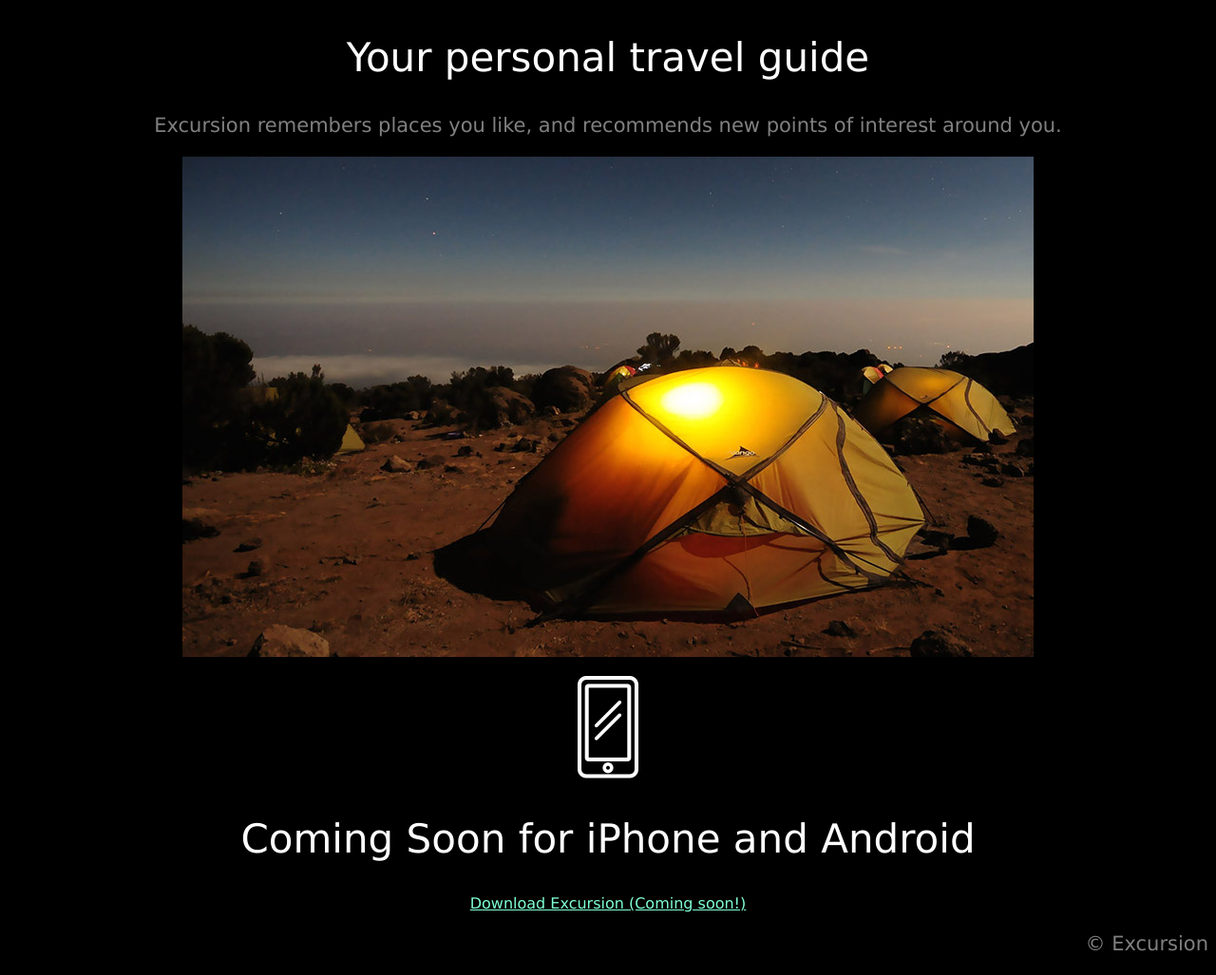
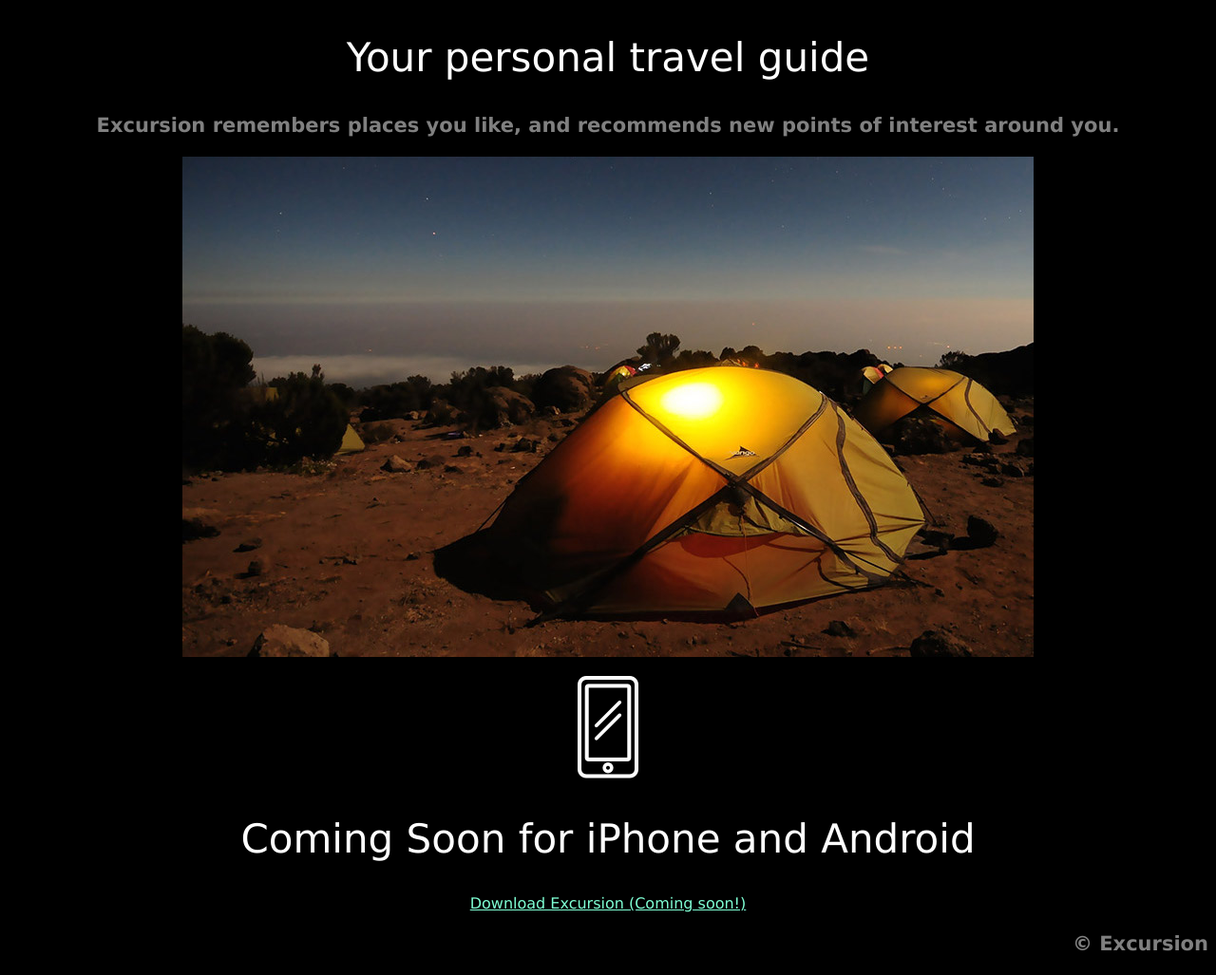
Before and after one commit to Tadington/excursion, a plain HTML site: page index.html in a window 1280 px wide. Shown: the part 371-1398 px from the top of the page at 95% size. Drawn offline with Linux system fonts and the light colour scheme.

Commit message:
added h3, removed ids

```diff
--- a/css/style.css
+++ b/css/style.css
@@ -14,18 +14,16 @@
   font-weight: 300;
 }
 
+h3 {
+  font-size: 21px;
+  color: gray;
+}
+
 .excursion {
   color: aquamarine;
   font-size: 16px;
 }
 
-#blurb {
-  font-size: 21px;
-  color: gray;
+.footer {
+  text-align: right;
 }
-
-.footer {
-  color: gray;
-  text-align: right;
-  font-size: 21px;
-}
--- a/index.html
+++ b/index.html
@@ -14,7 +14,7 @@
 
   <div class="description">
     <h2>Your personal travel guide</h2>
-    <p id="blurb">Excursion remembers places you like, and recommends new points of interest around you.</a></p>
+    <h3>Excursion remembers places you like, and recommends new points of interest around you.</h3>
     <p><img src="resources/images/camp.jpg" alt="tent at night under the stars"></img></p>
   </div>
 
@@ -25,7 +25,7 @@
   </div>
 
   <div class="footer">
-    <p>© Excursion</p>
+    <h3>© Excursion</h3>
   </div>
   </body>
 </html>
```
